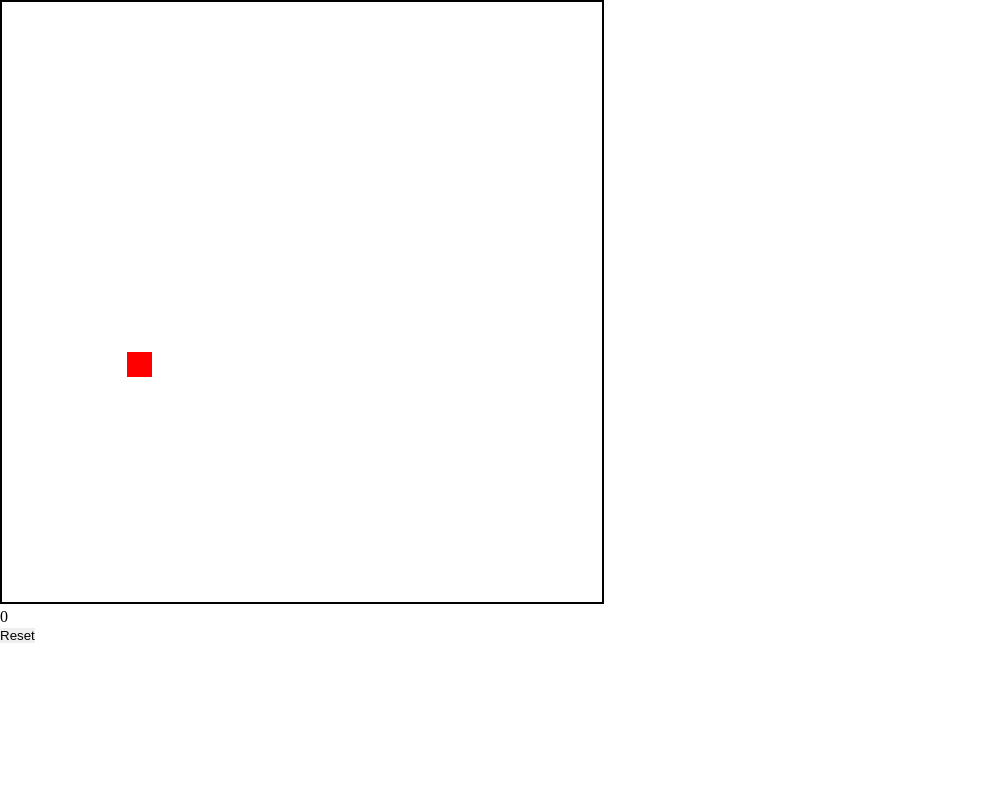
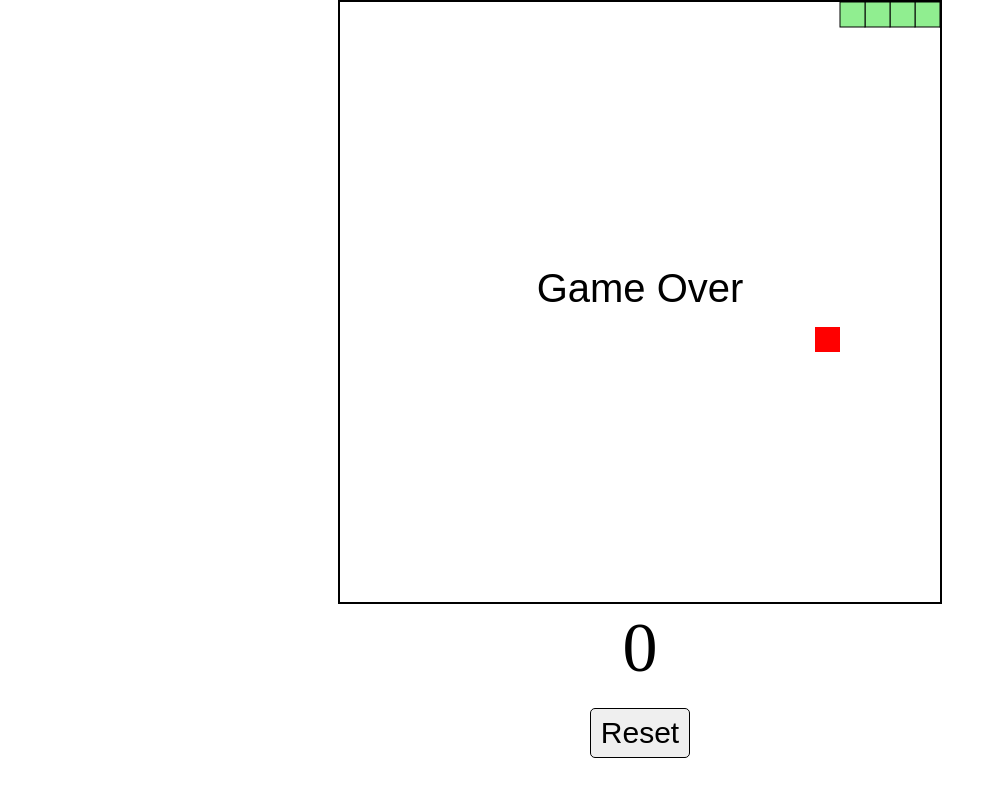
Before and after one commit to vagnermaltauro/snake-js-game, a plain HTML site: page index.html in a window 1280 px wide. Both pictures are taken after a click on the button "Reset". Shown: the whole page, without its empty margins (0-1005 px from the left). Drawn offline with Linux system fonts and the light colour scheme.

Commit message:
docs: add JSDoc comments for game functions
- Added JSDoc comments for checkGameOver function
- Added JSDoc comments for displayGameOver function
- Added JSDoc comments for resetGame function
- Described the purpose and behavior of each function

```diff
--- a/index.html
+++ b/index.html
@@ -9,7 +9,7 @@
   </head>
 
   <body>
-    <main>
+    <main class="gameContainer">
         <div>
             <canvas id="gameCanvas" width="600" height="600" />
         </div>
--- a/index.js
+++ b/index.js
@@ -1,6 +1,6 @@
 const canvas = document.getElementById("gameCanvas");
 const gameScore = document.getElementById("score");
-const resetButton = document.getElementById("resetButton");
+const resetButton = document.getElementById("resetGame");
 const ctx = canvas.getContext("2d");
 
 const gameWidth = canvas.width;
@@ -28,6 +28,7 @@ let snake = [
 ];
 
 window.addEventListener("keydown", changeDirection);
+resetButton.addEventListener("click", resetGame);
 
 gameStart();
 
@@ -185,8 +186,63 @@ function changeDirection(event) {
     }
 }
 
-function checkGameOver() { }
+/*
+ * @function checkGameOver
+ * @description Checks if the game is over
+ * The game is over if the snake hits the wall or itself
+ * @returns {void}
+ */
+function checkGameOver() {
+    switch (true) {
+        case (snake[0].x < 0):
+            running = false;
+            break;
+        case (snake[0].x >= gameWidth):
+            running = false;
+            break;
+        case (snake[0].y < 0):
+            running = false;
+            break;
+        case (snake[0].y >= gameHeight):
+            running = false;
+            break;
+    }
 
-function displayGameOver() { }
+    for (let i = 1; i < snake.length; i++) {
+        if (snake[0].x === snake[i].x && snake[0].y === snake[i].y) {
+            running = false;
+        }
+    }
+}
 
-function resetGame() { }
+/*
+* @function displayGameOver
+* @description Displays the game over message
+* @returns {void}
+*/
+function displayGameOver() {
+    ctx.font = "40px Arial";
+    ctx.fillStyle = "black";
+    ctx.textAlign = "center";
+    ctx.fillText("Game Over", gameWidth / 2, gameHeight / 2);
+    running = false;
+}
+
+/*
+* @function resetGame
+* @description Resets the game to initial state
+* @returns {void}
+*/
+function resetGame() {
+    score = 0;
+    xVelocity = unitSize;
+    yVelocity = 0;
+    snake = [
+        { x: unitSize * 4, y: 0 },
+        { x: unitSize * 3, y: 0 },
+        { x: unitSize * 2, y: 0 },
+        { x: unitSize, y: 0 },
+        { x: 0, y: 0 }
+    ];
+    gameStart();
+}
--- a/style.css
+++ b/style.css
@@ -4,6 +4,24 @@
     border: 0;
 }
 
+.gameContainer {
+    text-align: center;
+}
+
 #gameCanvas {
     border: 2px solid black;
 }
+
+#score {
+    font-size: 70px;
+}
+
+#resetGame {
+    font-size: 30px;
+    margin-top: 20px;
+    width: 100px;
+    height: 50px;
+    border: 1px solid black;
+    border-radius: 5px;
+    cursor: pointer;
+}
```
